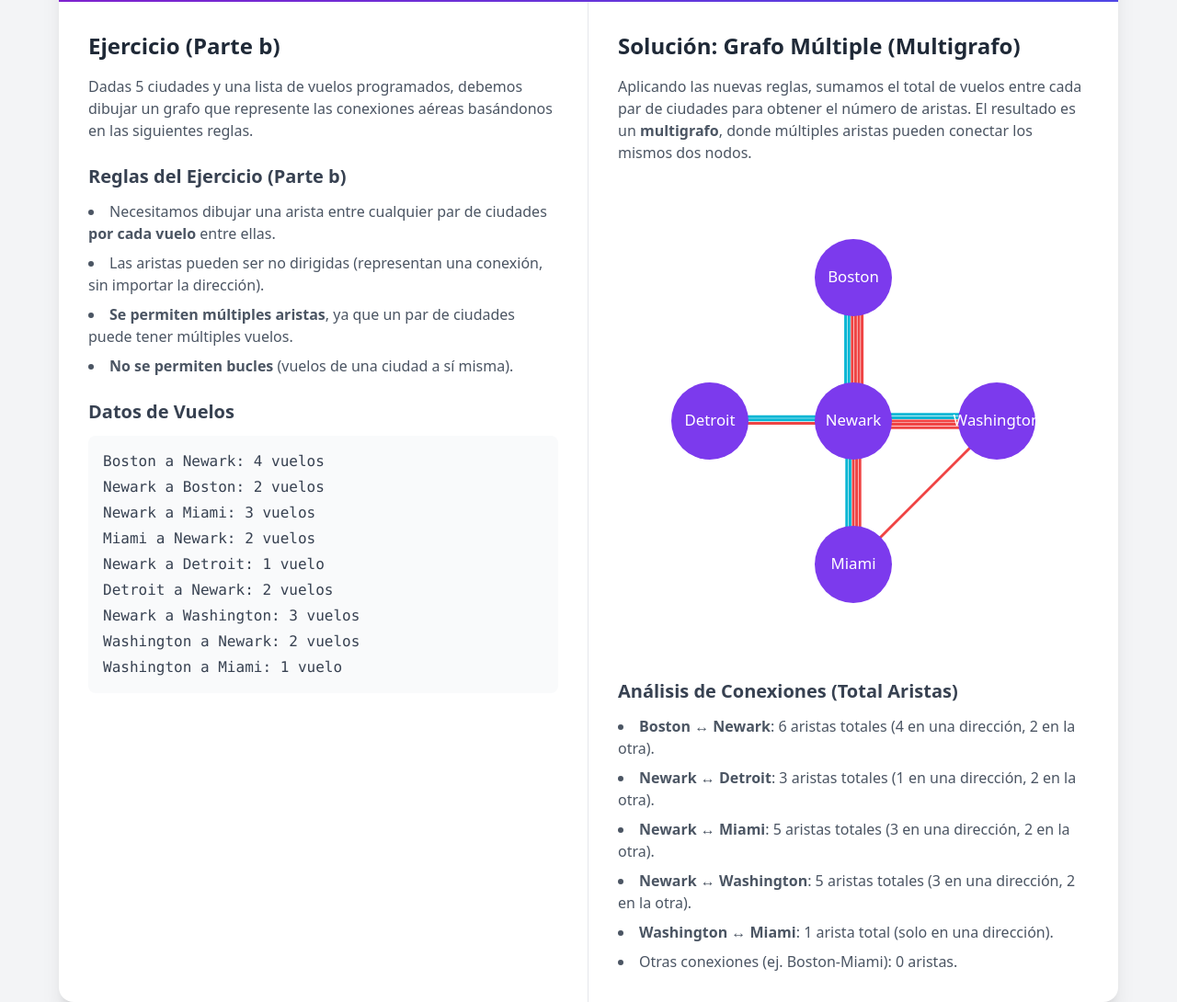
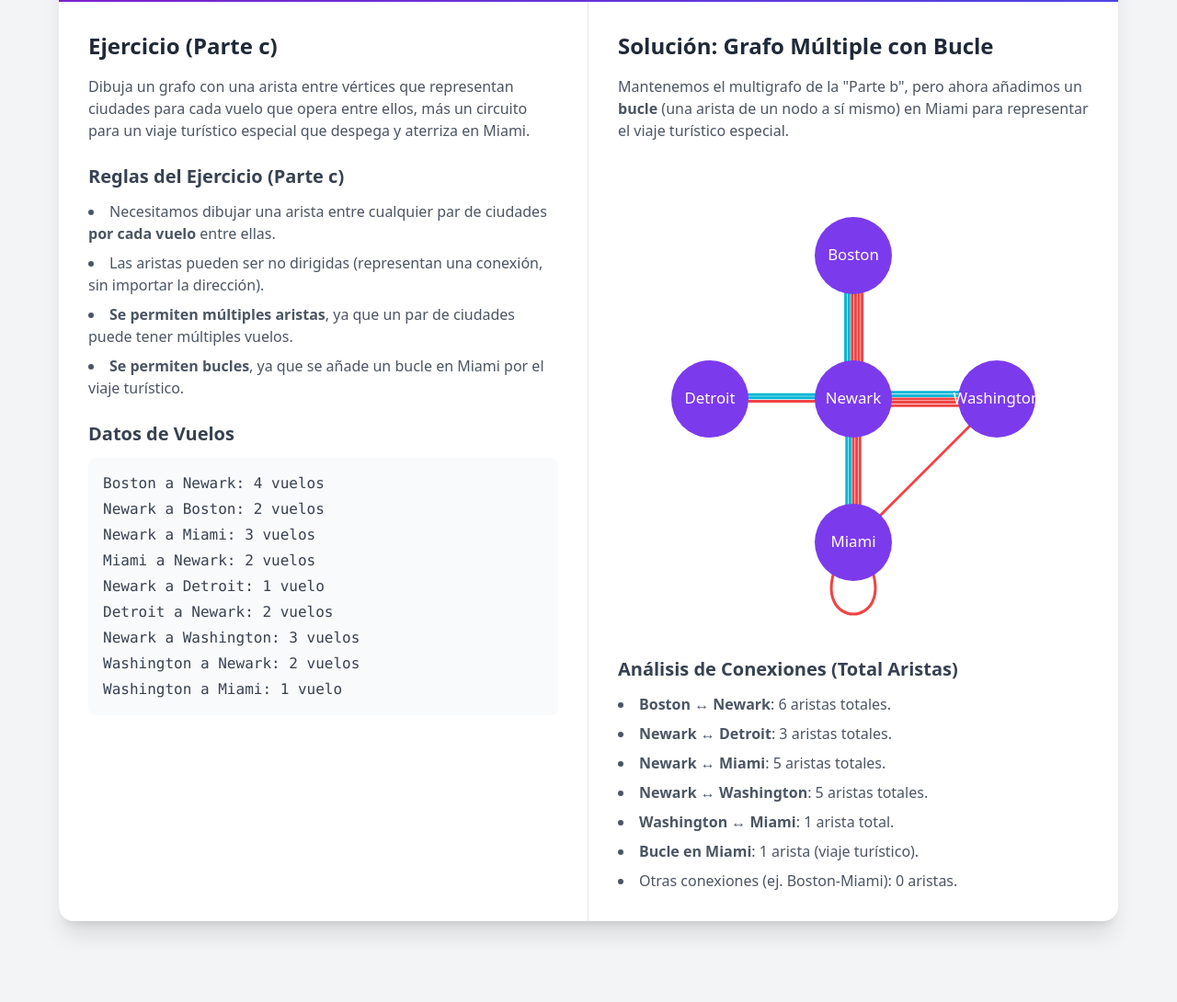
Before and after one commit to mega067/LINE, a plain HTML site: page index.html in a window 1280 px wide. Shown: the part 150-1240 px from the top of the page at 92% size. After the commit the page ends 1184 px from the top, so only its background shows below. Drawn offline with nearby package versions, Linux system fonts and the light colour scheme.

Commit message:
Modify exercise details for part c
Updated exercise description and rules to reflect changes in part c, including the addition of loops for tourist trips.

```diff
--- a/index.html
+++ b/index.html
@@ -48,17 +48,17 @@
 
             <!-- Columna Izquierda: Descripción del Problema -->
             <div class="md:w-1/2 p-6 md:p-8 border-r border-gray-200">
-                <h2 class="text-2xl font-bold text-gray-800 mb-4">Ejercicio (Parte b)</h2>
+                <h2 class="text-2xl font-bold text-gray-800 mb-4">Ejercicio (Parte c)</h2>
                 <p class="text-gray-600 mb-6">
-                    Dadas 5 ciudades y una lista de vuelos programados, debemos dibujar un grafo que represente las conexiones aéreas basándonos en las siguientes reglas.
+                    Dibuja un grafo con una arista entre vértices que representan ciudades para cada vuelo que opera entre ellos, más un circuito para un viaje turístico especial que despega y aterriza en Miami.
                 </p>
 
-                <h3 class="text-xl font-semibold text-gray-700 mb-3">Reglas del Ejercicio (Parte b)</h3>
+                <h3 class="text-xl font-semibold text-gray-700 mb-3">Reglas del Ejercicio (Parte c)</h3>
                 <ul class="list-disc list-inside space-y-2 text-gray-600 mb-6">
                     <li>Necesitamos dibujar una arista entre cualquier par de ciudades <strong>por cada vuelo</strong> entre ellas.</li>
                     <li>Las aristas pueden ser no dirigidas (representan una conexión, sin importar la dirección).</li>
                     <li><strong>Se permiten múltiples aristas</strong>, ya que un par de ciudades puede tener múltiples vuelos.</li>
-                    <li><strong>No se permiten bucles</strong> (vuelos de una ciudad a sí misma).</li>
+                    <li><strong>Se permiten bucles</strong>, ya que se añade un bucle en Miami por el viaje turístico.</li>
                 </ul>
 
                 <h3 class="text-xl font-semibold text-gray-700 mb-3">Datos de Vuelos</h3>
@@ -79,9 +79,9 @@
 
             <!-- Columna Derecha: Solución Gráfica -->
             <div class="md:w-1/2 p-6 md:p-8">
-                <h2 class="text-2xl font-bold text-gray-800 mb-4">Solución: Grafo Múltiple (Multigrafo)</h2>
+                <h2 class="text-2xl font-bold text-gray-800 mb-4">Solución: Grafo Múltiple con Bucle</h2>
                 <p class="text-gray-600 mb-6">
-                    Aplicando las nuevas reglas, sumamos el total de vuelos entre cada par de ciudades para obtener el número de aristas. El resultado es un <strong>multigrafo</strong>, donde múltiples aristas pueden conectar los mismos dos nodos.
+                    Mantenemos el multigrafo de la "Parte b", pero ahora añadimos un <strong>bucle</strong> (una arista de un nodo a sí mismo) en Miami para representar el viaje turístico especial.
                 </p>
 
                 <!-- Visualización del Grafo con SVG -->
@@ -130,6 +130,10 @@
                         <!-- 1 vuelo (rojo) = 1 arista -->
                         <line class="edge-line-red" x1="325" y1="205" x2="205" y2="325"></line>
 
+                        <!-- Bucle en Miami (200, 330) -->
+                        <!-- 1 circuito turístico (rojo) = 1 bucle -->
+                        <path class="edge-line-red" fill="none" d="M 185, 350 C 160, 410 240, 410 215, 350" />
+
                         <!-- Nodos (Ciudades) -->
                         <!-- Newark (Centro) -->
                         <g transform="translate(200, 200)">
@@ -166,11 +170,12 @@
                 <!-- Análisis de Conexiones -->
                 <h3 class="text-xl font-semibold text-gray-700 mt-6 mb-3">Análisis de Conexiones (Total Aristas)</h3>
                 <ul class="list-disc list-inside space-y-2 text-gray-600">
-                    <li><strong>Boston &harr; Newark</strong>: 6 aristas totales (4 en una dirección, 2 en la otra).</li>
-                    <li><strong>Newark &harr; Detroit</strong>: 3 aristas totales (1 en una dirección, 2 en la otra).</li>
-                    <li><strong>Newark &harr; Miami</strong>: 5 aristas totales (3 en una dirección, 2 en la otra).</li>
-                    <li><strong>Newark &harr; Washington</strong>: 5 aristas totales (3 en una dirección, 2 en la otra).</li>
-                    <li><strong>Washington &harr; Miami</strong>: 1 arista total (solo en una dirección).</li>
+                    <li><strong>Boston &harr; Newark</strong>: 6 aristas totales.</li>
+                    <li><strong>Newark &harr; Detroit</strong>: 3 aristas totales.</li>
+                    <li><strong>Newark &harr; Miami</strong>: 5 aristas totales.</li>
+                    <li><strong>Newark &harr; Washington</strong>: 5 aristas totales.</li>
+                    <li><strong>Washington &harr; Miami</strong>: 1 arista total.</li>
+                    <li><strong>Bucle en Miami</strong>: 1 arista (viaje turístico).</li>
                     <li>Otras conexiones (ej. Boston-Miami): 0 aristas.</li>
                 </ul>
             </div>
```
